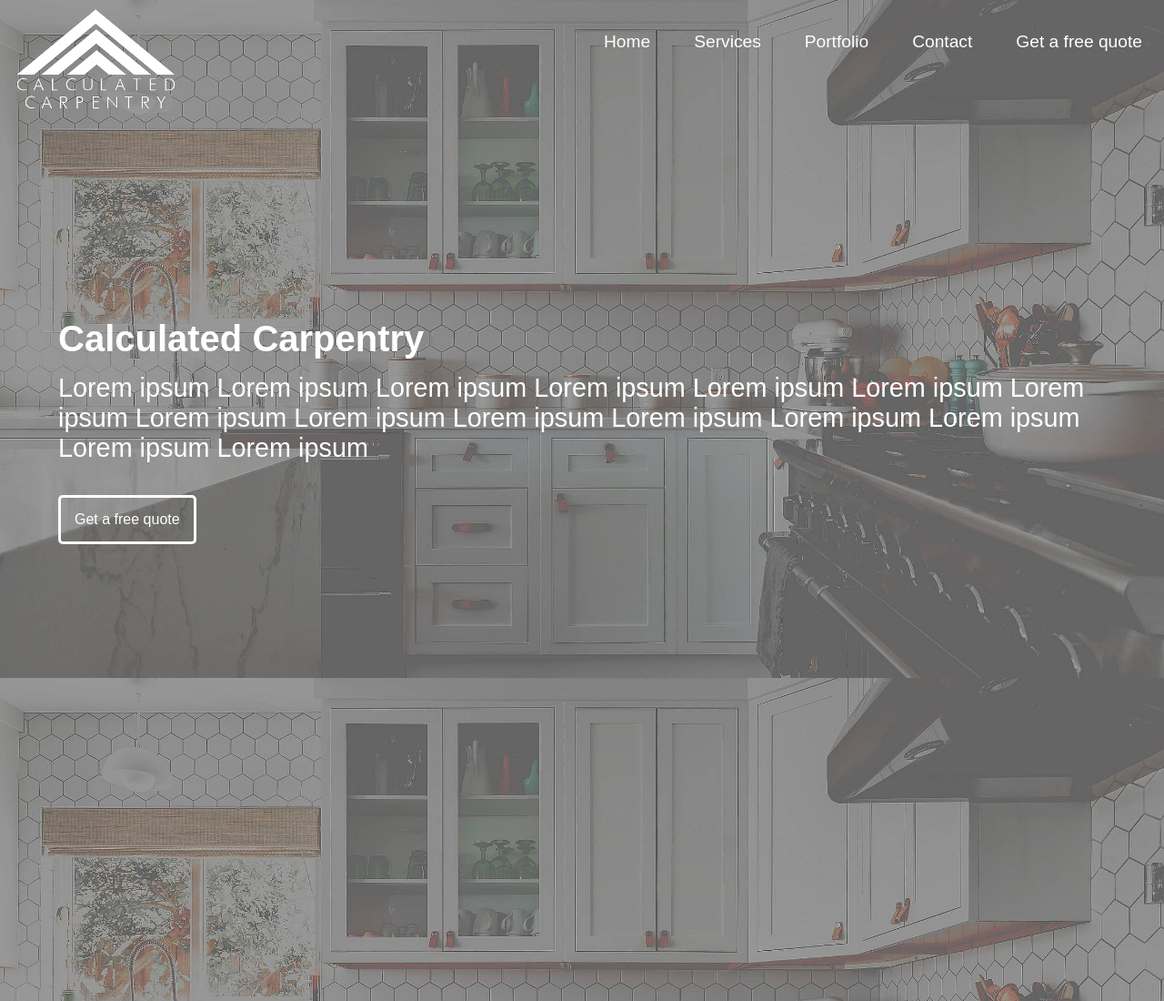
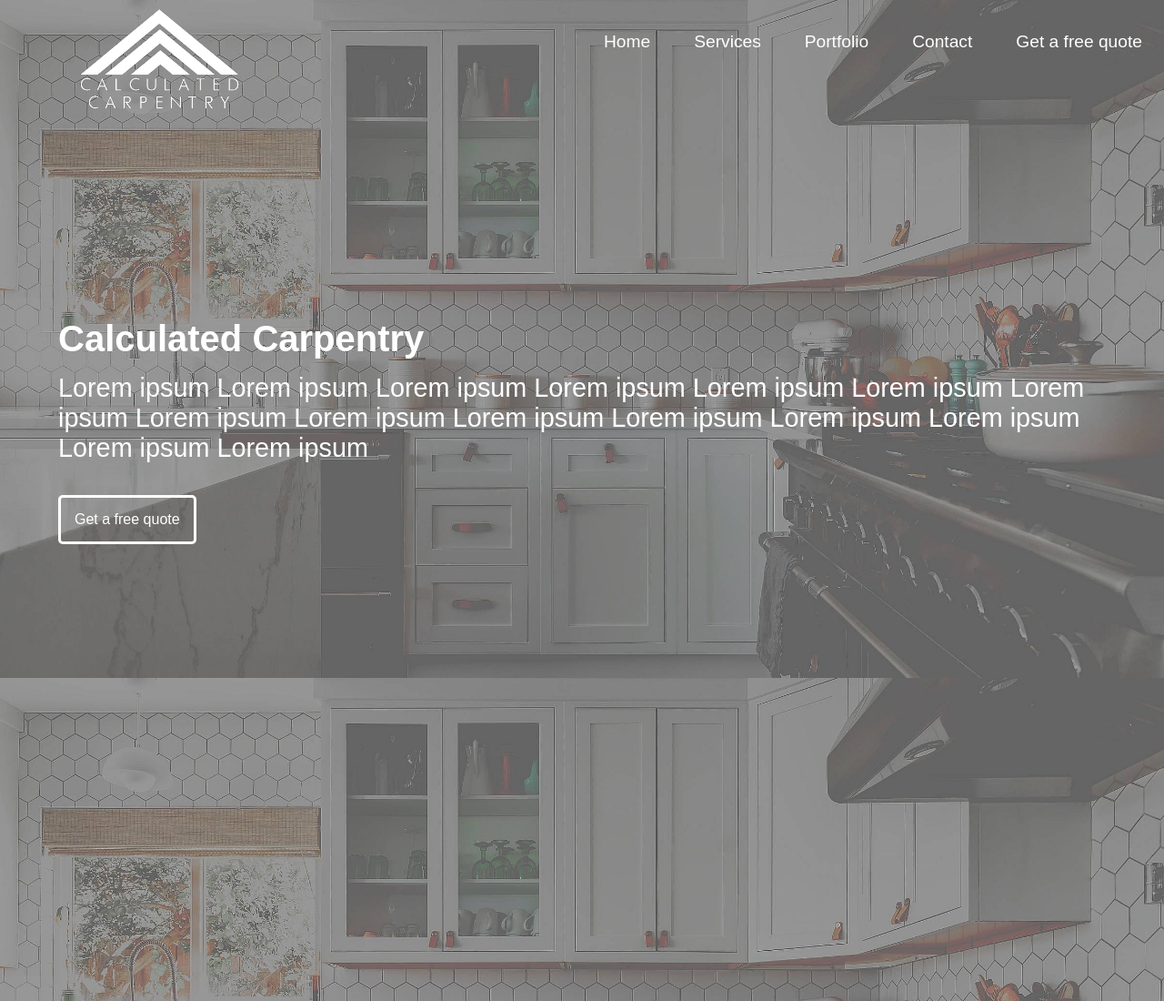
Before and after one commit to AlexCFurtuna/calculated-carpentry, a plain HTML site: page index.html in a window 1280 px wide. Shown: the top 1100 px of the page at 91% size. Drawn offline with nearby package versions, Linux system fonts and the light colour scheme.

Commit message:
added margin-left to logo

```diff
--- a/css/style.css
+++ b/css/style.css
@@ -1060,7 +1060,7 @@ body {
   .hide {
     display: flex;
     width: 50%;
-    margin: -10px 0 0 0;
+    margin: -10px 0 0 70px;
     padding: 0;
   }
   .nav-left {
```
